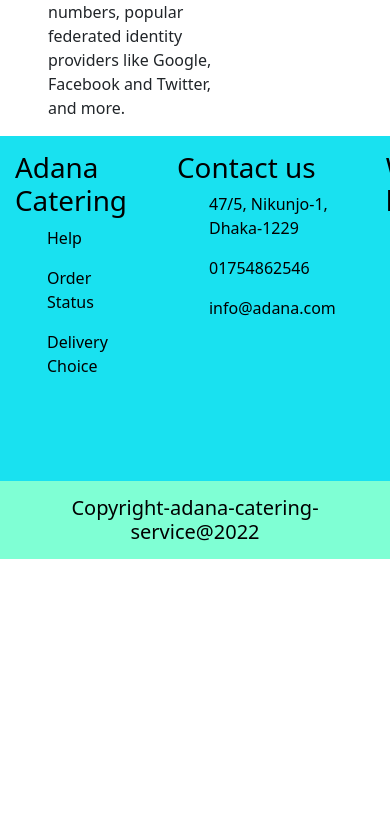
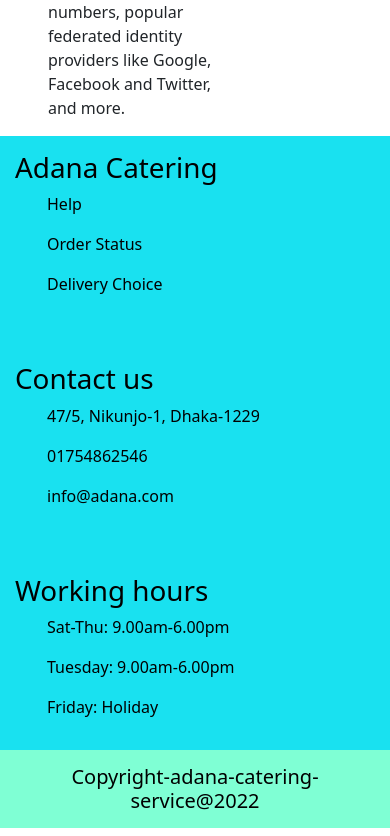
Before and after one commit to Redoyan2/ADANA-CATERING-SERVICE, a React (Create React App) app: page /blog in a window 390 px wide. Shown: the part 2107-2943 px from the top of the page. Before the commit the page ends 2674 px from the top, so only its background shows below. Built offline with nearby package versions, Linux system fonts and the light colour scheme; no server answers.

Commit message:
responsive home page

```diff
--- a/src/Pages/Home/Services/services.css
+++ b/src/Pages/Home/Services/services.css
@@ -25,3 +25,17 @@
     padding-right: 30px ;
     padding-left: 30px;
 }
+
+/* Responsive */
+
+@media only screen and (max-width:576px) {
+    .services{
+        grid-template-columns: repeat(1, 1fr);
+    }
+}
+
+@media only screen and (min-width: 577px) and (max-width: 992px) {
+    .services{
+        grid-template-columns: repeat(2, 1fr);
+    }
+}
--- a/src/Pages/Shared/Footer/Footer.css
+++ b/src/Pages/Shared/Footer/Footer.css
@@ -21,3 +21,17 @@
     padding: 15px;
 
 }
+
+/* responsive */
+
+@media only screen and (max-width:576px) {
+    .footer-section{
+        grid-template-columns: repeat(1, 1fr);
+    }
+}
+
+@media only screen and (min-width: 577px) and (max-width: 992px) {
+    .footer-section{
+        grid-template-columns: repeat(2, 1fr);
+    }
+}
```
Also changed, not shown: firebase.json (added), 1 other file (tests, documents, lock files or other folders).
